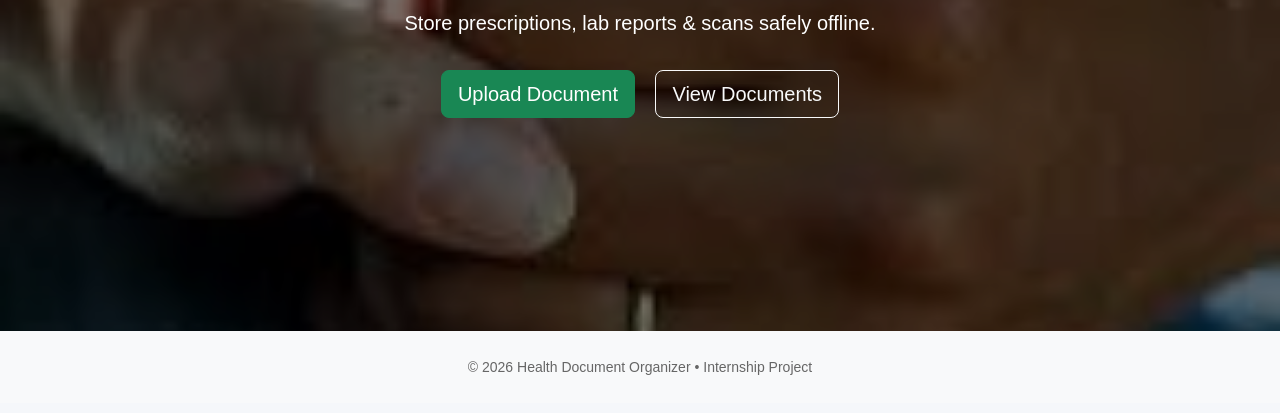
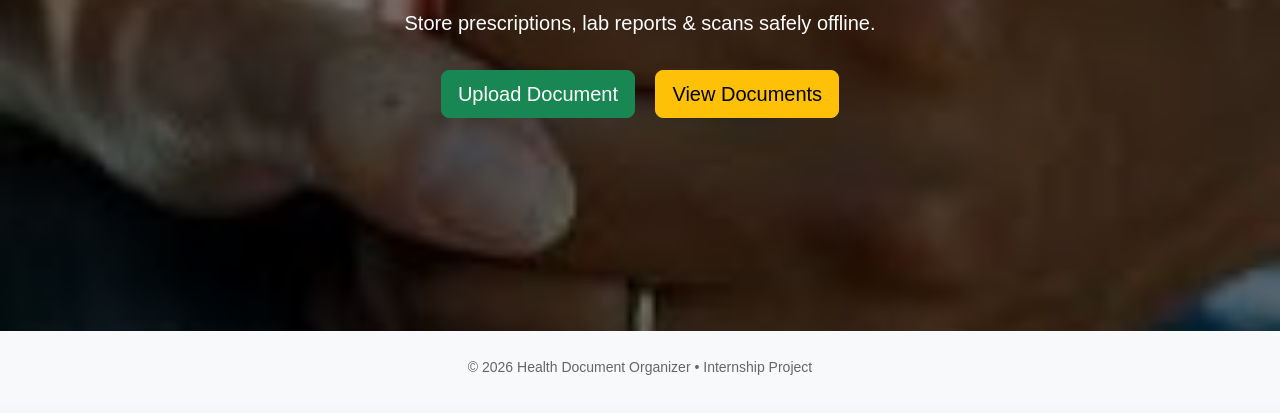
Before and after one commit to RakshitaHalagatti/DocuHealth, a plain HTML site: page index.html in a window 1280 px wide. Shown: the part 325-738 px from the top of the page. Drawn offline with nearby package versions, Linux system fonts and the light colour scheme.

Commit message:
Update index.html

```diff
--- a/index.html
+++ b/index.html
@@ -40,7 +40,7 @@
         Upload Document
       </a>
 
-      <a href="view.html" class="btn btn-outline-light btn-lg m-2">
+      <a href="view.html" class="btn btn-warning btn-lg m-2">
         View Documents
       </a>
 
```
